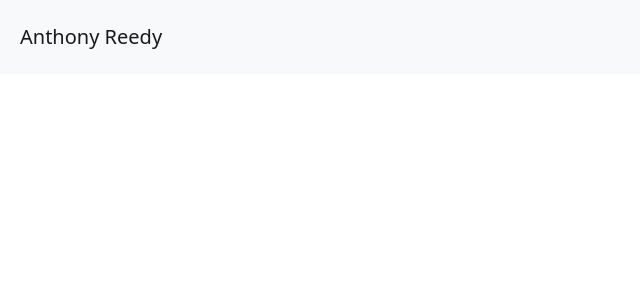
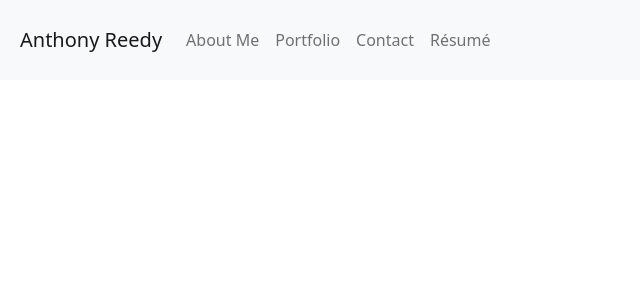
Before and after one commit to asreedy82/react-portfolio, a React (Create React App) app: page / in a window 1280 px wide. Shown: the top 300 px of the page, without its empty margins (0-640 px from the left). Built offline with nearby package versions, Linux system fonts and the light colour scheme.

Commit message:
adding more to my navbar

```diff
--- a/src/components/Header/index.js
+++ b/src/components/Header/index.js
@@ -1,4 +1,5 @@
 import React from "react";
+import { Button } from 'bootstrap';
 
 const Header = () => {
 
@@ -7,8 +8,27 @@ const Header = () => {
     }
 
     return (
-        <nav class="navbar navbar-light bg-light" style={navbarStyle}>
-            <span class="navbar-brand mb-0 h1">Anthony Reedy</span>
+        <nav className="navbar navbar-expand-lg navbar-light bg-light" style={navbarStyle}>
+            <a className="navbar-brand">Anthony Reedy</a>
+            <button className="navbar-toggler" type="button" data-toggle="collapse" data-target="#navbarNav" aria-controls="navbarNav" aria-expanded="false" aria-label="Toggle navigation">
+                <span className="navbar-toggler-icon"></span>
+            </button>
+            <div className="collapse navbar-collapse" id="navbarNav">
+                <ul className="navbar-nav">
+                    <li className="nav-item">
+                        <a className="nav-link" href="#">About Me </a>
+                    </li>
+                    <li className="nav-item">
+                        <a className="nav-link" href="#">Portfolio</a>
+                    </li>
+                    <li className="nav-item">
+                        <a className="nav-link" href="#">Contact</a>
+                    </li>
+                    <li className="nav-item">
+                        <a className="nav-link" href="#">Résumé</a>
+                    </li>
+                </ul>
+            </div>
         </nav>
     );
 };
--- a/src/index.js
+++ b/src/index.js
@@ -4,7 +4,16 @@ import './index.css';
 import App from './App';
 import reportWebVitals from './reportWebVitals';
 import 'bootstrap/dist/css/bootstrap.min.css';
+import 'bootstrap/dist/js/bootstrap.min.js';
 import 'normalize.css';
+
+const script = document.createElement('script');
+script.src =
+  'https://cdnjs.cloudflare.com/ajax/libs/twitter-bootstrap/4.5.0/js/bootstrap.min.js';
+script.src='https://cdnjs.cloudflare.com/ajax/libs/jquery/3.5.1/jquery.slim.min.js';
+script.src='https://cdnjs.cloudflare.com/ajax/libs/popper.js/1.16.1/umd/popper.min.js';
+script.async = true;
+document.body.appendChild(script);
 
 const root = ReactDOM.createRoot(document.getElementById('root'));
 root.render(
```
